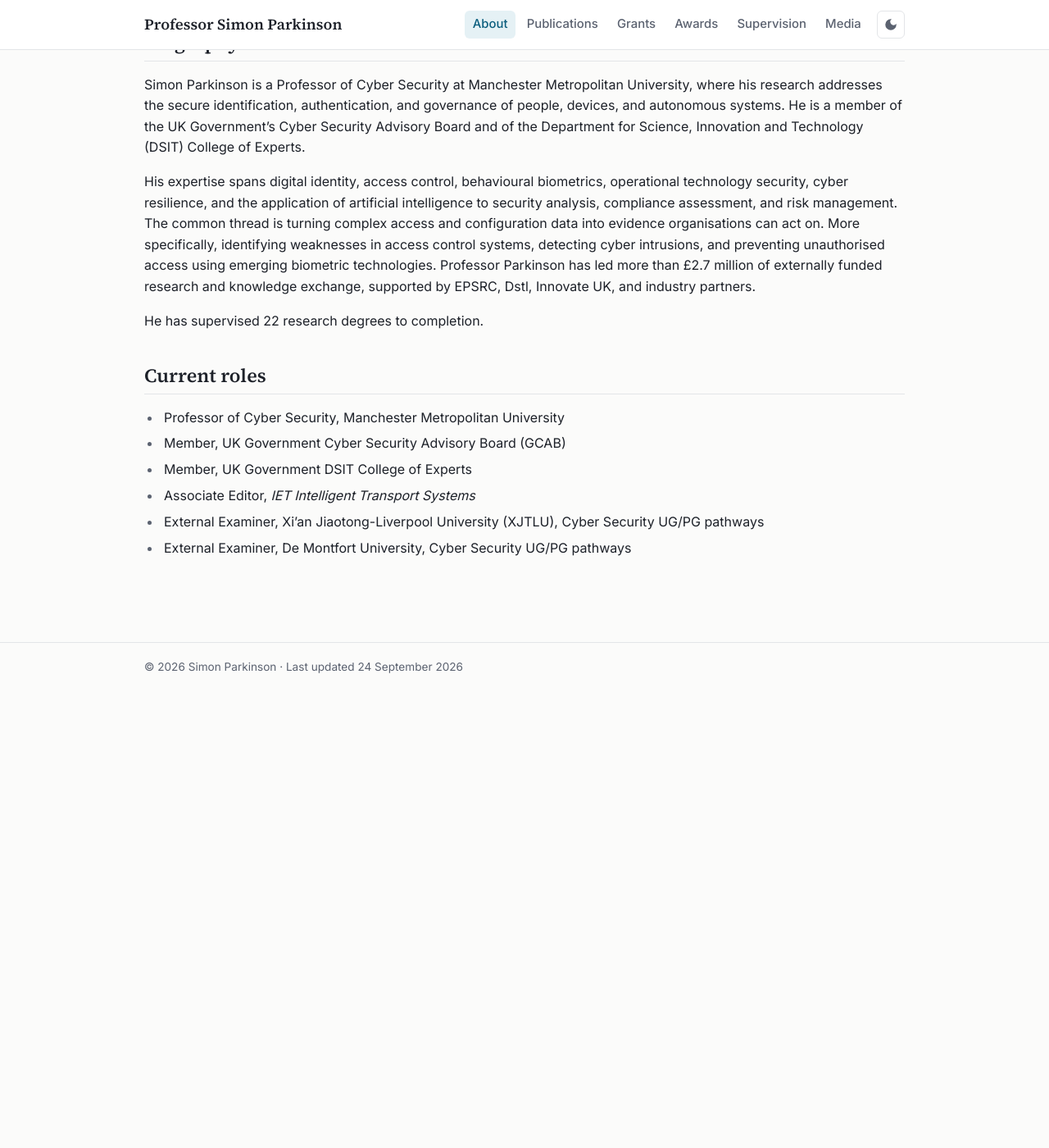
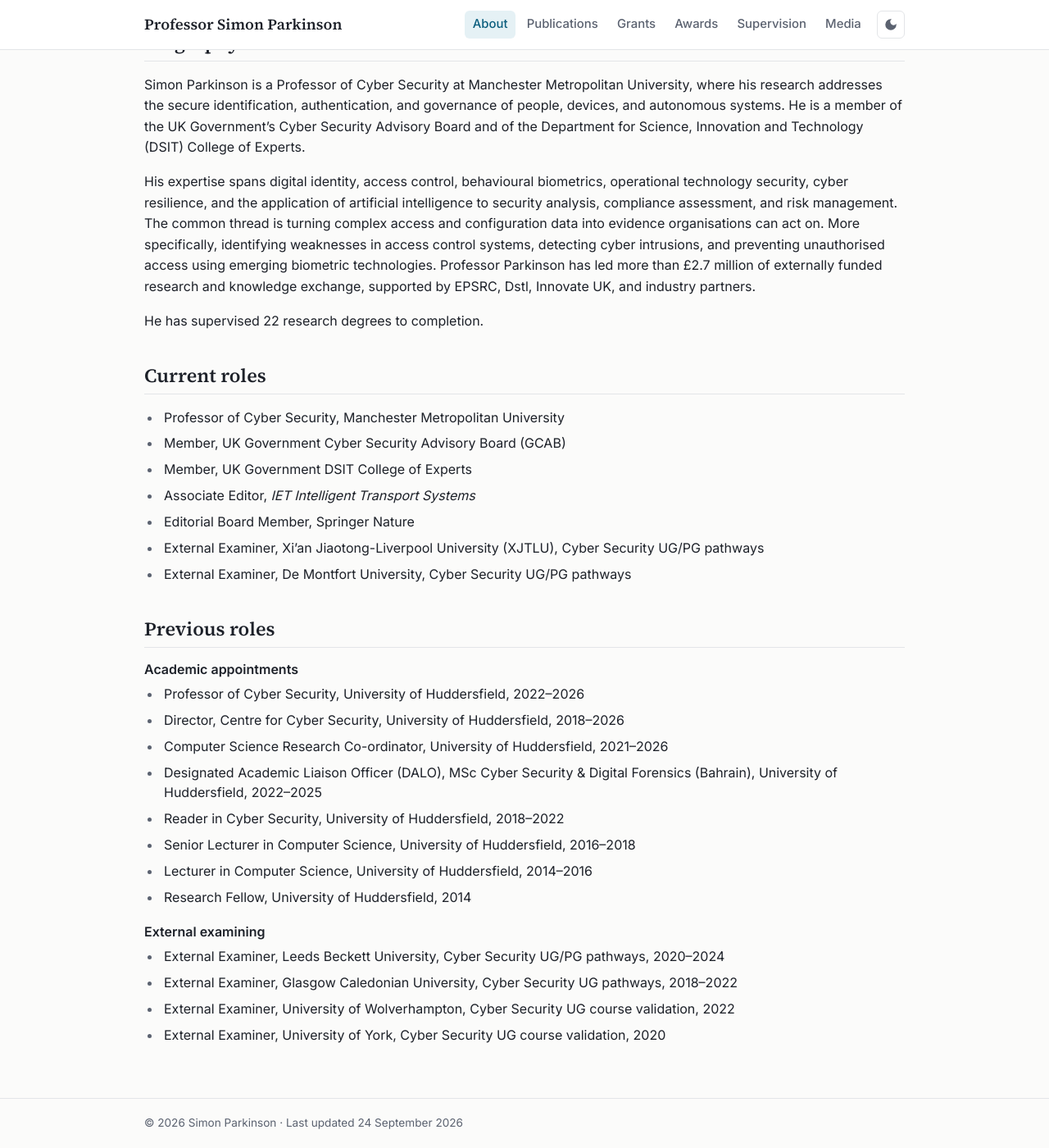
Before and after one commit to sparkins01/sparkins01.github.io, a Jekyll site: the page built from index.html, in a window 1280 px wide and 1400 px high, scrolled down 258 px. Shown: the whole window at 82% size. Built offline with Jekyll 4.4.1, drawn with Linux system fonts in a browser that asks for light colours; some of the changed text lies outside the part shown.

Commit message:
About: add previous roles and Springer Nature editorial board; fix award years
- Remove Email and BibTeX buttons and MBCS post-nominal
- Add Springer Nature Editorial Board to current roles
- Add Previous roles (Huddersfield appointments, past external examining)
- Innovate Research and Supervisor of the Year awards dated 2026
- Drop the external examiner list from Awards (now on About)

Co-Authored-By: Claude Opus 5.5 <noreply@anthropic.com>
Claude-Session: https://claude.ai/code/session_01Hg9awQkitkBR1GPJWFPetg

```diff
--- a/_config.yml
+++ b/_config.yml
@@ -8,7 +8,7 @@ lang: en-GB
 author:
   name: Simon Parkinson
   honorific: Professor
-  post_nominals: PhD, BSc, MBCS, FHEA, CMgr
+  post_nominals: PhD, BSc, FHEA, CMgr
   position: Professor of Cyber Security
   affiliation: Manchester Metropolitan University
   email: parkinson.sl@gmail.com
--- a/_data/awards.yml
+++ b/_data/awards.yml
@@ -1,10 +1,10 @@
 # Awards, honours and esteem. Source: CV (Aug 2026). Newest first.
 
 awards:
-  - year: "2024"
+  - year: "2026"
     title: University “Innovate Research” Award
     detail: For innovation in cyber security research, University of Huddersfield
-  - year: "2024"
+  - year: "2026"
     title: School “Supervisor of the Year” Award
     detail: For postgraduate supervision
   - year: "2023"
--- a/index.html
+++ b/index.html
@@ -51,7 +49,27 @@ title: About
   <li>Member, UK Government Cyber Security Advisory Board (GCAB)</li>
   <li>Member, UK Government DSIT College of Experts</li>
   <li>Associate Editor, <em>IET Intelligent Transport Systems</em></li>
+  <li>Editorial Board Member, Springer Nature</li>
   {% for x in site.data.awards.external_examining %}{% if x.years contains "present" %}
   <li>External Examiner, {{ x.title }}</li>
   {% endif %}{% endfor %}
 </ul>
+
+<h2>Previous roles</h2>
+<h3>Academic appointments</h3>
+<ul class="cv-list">
+  <li>Professor of Cyber Security, University of Huddersfield, 2022–2026</li>
+  <li>Director, Centre for Cyber Security, University of Huddersfield, 2018–2026</li>
+  <li>Computer Science Research Co-ordinator, University of Huddersfield, 2021–2026</li>
+  <li>Designated Academic Liaison Officer (DALO), MSc Cyber Security &amp; Digital Forensics (Bahrain), University of Huddersfield, 2022–2025</li>
+  <li>Reader in Cyber Security, University of Huddersfield, 2018–2022</li>
+  <li>Senior Lecturer in Computer Science, University of Huddersfield, 2016–2018</li>
+  <li>Lecturer in Computer Science, University of Huddersfield, 2014–2016</li>
+  <li>Research Fellow, University of Huddersfield, 2014</li>
+</ul>
+<h3>External examining</h3>
+<ul class="cv-list">
+  {% for x in site.data.awards.external_examining %}{% unless x.years contains "present" %}
+  <li>External Examiner, {{ x.title }}, {{ x.years }}</li>
+  {% endunless %}{% endfor %}
+</ul>
```
Also changed, not shown: other parts of index.html (+0 -2 lines), awards.html (+0 -7 lines).
